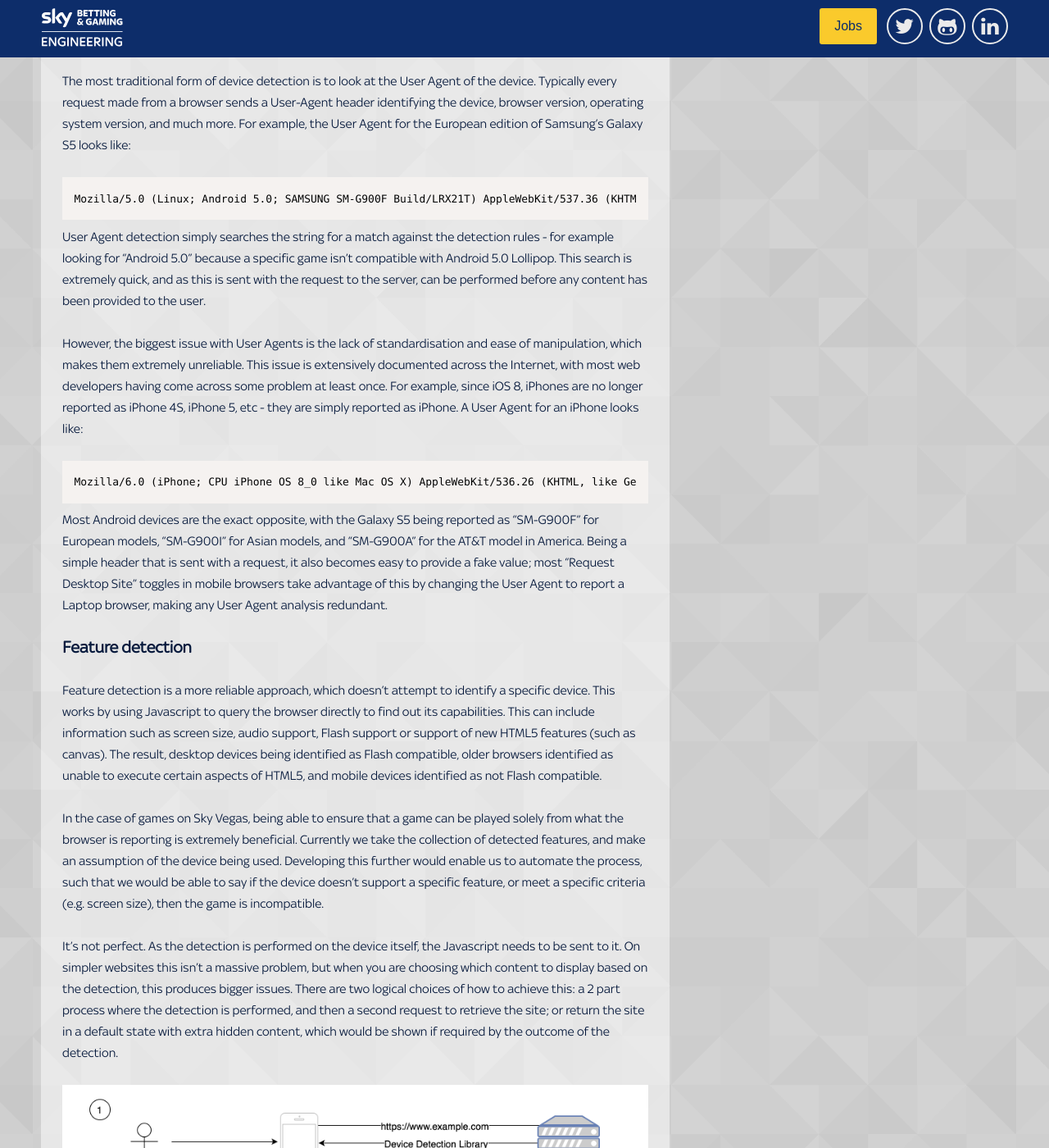
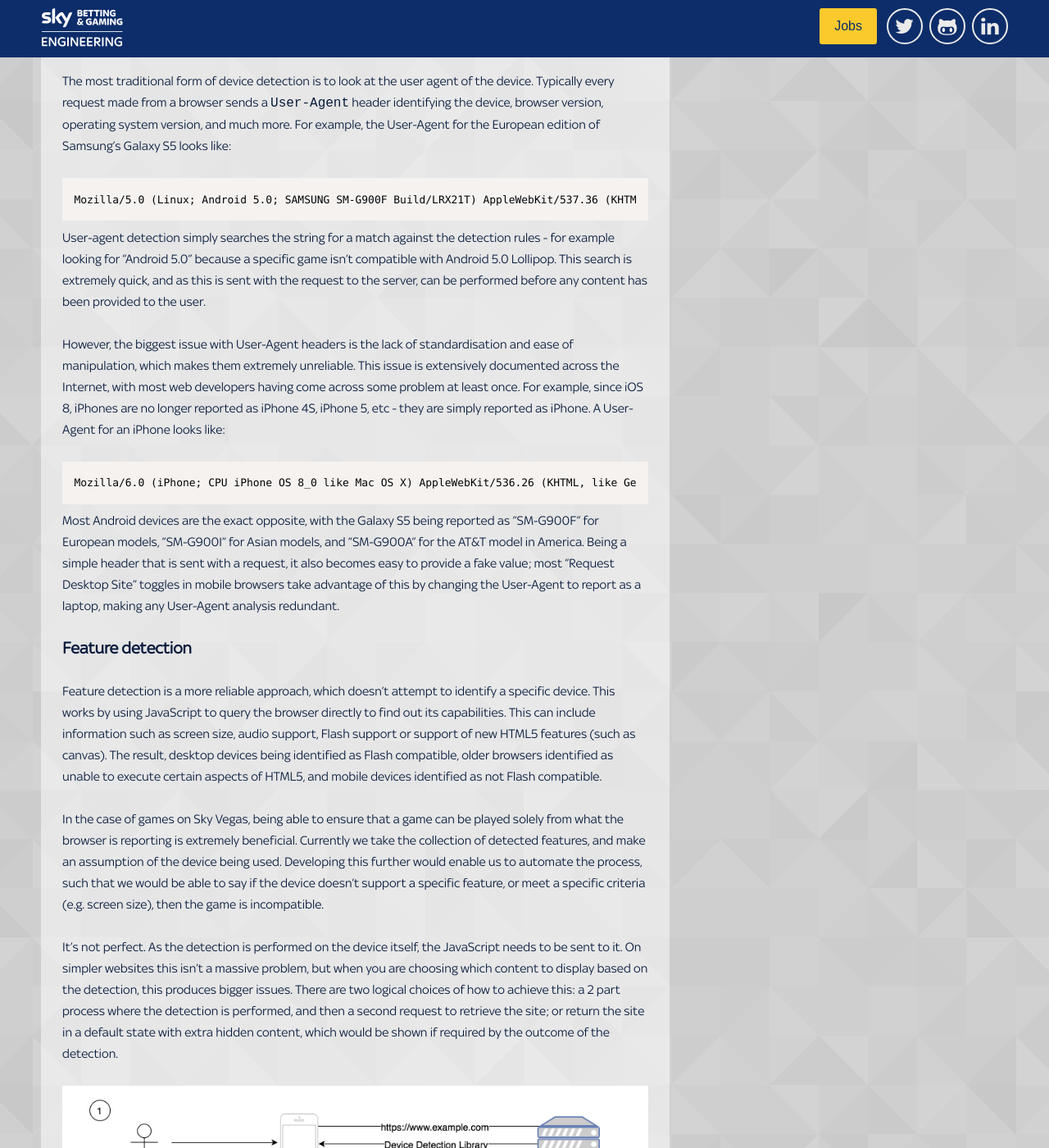
Before and after one commit to skybet/skybet.github.io, a Jekyll site: the page built from _posts/2016-06-16-why-is-device-detection-hard.md, in a window 1280 px wide and 1400 px high, scrolled down 2696 px. Shown: the whole window at 82% size. Built offline with Jekyll 4.4.1, drawn with Linux system fonts in a browser that asks for light colours; nearby versions of some CDN libraries; some web fonts are replaced; comment, search, counter and statistics services are not loaded; some of the changed text lies outside the part shown.

Commit message:
Minor grammar tidy

````diff
--- a/_posts/2016-06-16-why-is-device-detection-hard.md
+++ b/_posts/2016-06-16-why-is-device-detection-hard.md
@@ -13,15 +13,15 @@
 
 ## Introduction
 
-Long gone are the days of sitting down at a desktop computer, pressing connect on the dial-up prompt and listening to those dings and hisses as the computer negotiates its Internet connection. As a society, we are now very rarely disconnected from the Internet; from phones in our pockets, to smart TVs and various other Internet of Things devices. But all of these devices are very different, and we demand consistency and usability no matter which device we use. We don’t want to see a website causing our phone to grind to a halt because of all of its animations. Likewise, we don’t want to see a horribly scaled up mobile layout when browsing on a laptop, with buttons bigger than your hand. All this demand for a great experience regardless of what device we happen to be using poses some big challenges - the biggest of which is device detection.
+Long gone are the days of sitting down at a desktop computer, pressing connect on the dial-up prompt and listening to those dings and hisses as the computer negotiates its Internet connection. As a society, we are now very rarely disconnected from the Internet; from phones in our pockets, to smart TVs and various other Internet of Things devices. But all of these devices are very different, and we demand consistency and usability no matter which device we use. We don't want to see a website causing our phone to grind to a halt because of all of its animations. Likewise, we don't want to see a horribly scaled up mobile layout when browsing on a laptop, with buttons bigger than your hand. All this demand for a great experience regardless of what device we happen to be using poses some big challenges - the biggest of which is device detection.
 
 ## Why do we need device detection?
 
-The millions of different devices out there, all with different processors, operating systems, browsers, screen sizes, etc, make it a nightmare for displaying appropriate content to users. When it comes to displaying content on these devices, there is no one size fits all. The content you display needs to be fluid, adapting to the type of device it is on. Making wide horizontal menus into “burger” menus, or selecting crystal clear high resolution retina images as opposed to standard resolution ones, are a couple of examples of fluid content you’ll recognise from browsing the web. Adding, changing and hiding content is only possible thanks to device detection. But it’s role can be much more than simple visual changes, it can be used to choose differing technologies depending on the device you are using.
+The millions of different devices out there, all with different processors, operating systems, browsers, screen sizes, etc, make it a nightmare for displaying appropriate content to users. When it comes to displaying content on these devices, there is no one size fits all. The content you display needs to be fluid, adapting to the type of device it is on. Making wide horizontal menus into "burger" menus, or selecting crystal clear high resolution retina images as opposed to standard resolution ones, are a couple of examples of fluid content you'll recognise from browsing the web. Adding, changing and hiding content is only possible thanks to device detection. But its role can be much more than simple visual changes; it can be used to choose differing technologies depending on the device you are using.
 
 ### Sky Vegas
 
-The games on Sky Vegas are a great example of this. Some of our games are based on the ageing Adobe Flash platform, while others use the more modern standard, HTML5. Most portable devices (such as Apple iOS devices) have never supported Flash, or in the case of Google’s Android that has [dropped its support](http://www.gsmarena.com/adobe_flash_player_to_drop_out_of_the_google_play_store_today-news-4648.php). It is also slowly being phased out from desktop browsers, with [Mozilla Firefox disabling](https://addons.mozilla.org/en-GB/firefox/blocked/p946) it by default in July 2015 due to security concerns, and most recently (May 2016) [Google have announced](http://fortune.com/2016/05/16/google-chrome-adobe-flash/) they are beginning to phase out Flash, opting to launch HTML5 video by default in Google Chrome.
+The games on Sky Vegas are a great example of this. Some of our games are based on the ageing Adobe Flash platform, while others use the more modern standard, HTML5. Most portable devices (such as Apple iOS devices) have never supported Flash, or in the case of Google's Android that has [dropped its support](http://www.gsmarena.com/adobe_flash_player_to_drop_out_of_the_google_play_store_today-news-4648.php). It is also slowly being phased out from desktop browsers, with [Mozilla Firefox disabling](https://addons.mozilla.org/en-GB/firefox/blocked/p946) it by default in July 2015 due to security concerns, and most recently (May 2016) [Google have announced](http://fortune.com/2016/05/16/google-chrome-adobe-flash/) they are beginning to phase out Flash, opting to launch HTML5 video by default in Google Chrome.
 
 ![Flash disabled](/images/device-detection/flash.png)
 
@@ -29,63 +29,63 @@
 
 Sometimes a more detailed view of a device is needed. For example, some of our newer games on Sky Vegas are too processor intensive to run on older devices - spins stutter, the game is completely unplayable, or in extreme cases cause the device to freeze. New software versions can also play havoc with our games, where changes in the way they are rendered in the browser mean it could be unplayable until fixed.
 
-Our internal games testing team spends a great deal of time identifying which games are unable to be played on which devices. This report forms the basis for our blacklist rules, which describe the operating system, device name, and browser a certain game isn’t compatible with. Utilising detailed device detection we can ensure users get the best experience possible on whatever device they use.
+Our internal games testing team spends a great deal of time identifying which games are unable to be played on which devices. This report forms the basis for our blacklist rules, which describe the operating system, device name, and browser a certain game isn't compatible with. Utilising detailed device detection we can ensure users get the best experience possible on whatever device they use.
 
 ## Device detection techniques
 
 ### User agent analysis
 
-The most traditional form of device detection is to look at the User Agent of the device. Typically every request made from a browser sends a User-Agent header identifying the device, browser version, operating system version, and much more. For example, the User Agent for the European edition of Samsung’s Galaxy S5 looks like:
+The most traditional form of device detection is to look at the user agent of the device. Typically every request made from a browser sends a `User-Agent` header identifying the device, browser version, operating system version, and much more. For example, the User-Agent for the European edition of Samsung's Galaxy S5 looks like:
 
 ```
 Mozilla/5.0 (Linux; Android 5.0; SAMSUNG SM-G900F Build/LRX21T) AppleWebKit/537.36 (KHTML, like Gecko) SamsungBrowser/4.0 Chrome/44.0.2403.133 Mobile Safari/537.36
 ```
 
-User Agent detection simply searches the string for a match against the detection rules - for example looking for “Android 5.0” because a specific game isn’t compatible with Android 5.0 Lollipop. This search is extremely quick, and as this is sent with the request to the server, can be performed before any content has been provided to the user.
+User-agent detection simply searches the string for a match against the detection rules - for example looking for "Android 5.0" because a specific game isn't compatible with Android 5.0 Lollipop. This search is extremely quick, and as this is sent with the request to the server, can be performed before any content has been provided to the user.
 
-However, the biggest issue with User Agents is the lack of standardisation and ease of manipulation, which makes them extremely unreliable. This issue is extensively documented across the Internet, with most web developers having come across some problem at least once. For example, since iOS 8, iPhones are no longer reported as iPhone 4S, iPhone 5, etc - they are simply reported as iPhone. A User Agent for an iPhone looks like:
+However, the biggest issue with User-Agent headers is the lack of standardisation and ease of manipulation, which makes them extremely unreliable. This issue is extensively documented across the Internet, with most web developers having come across some problem at least once. For example, since iOS 8, iPhones are no longer reported as iPhone 4S, iPhone 5, etc - they are simply reported as iPhone. A User-Agent for an iPhone looks like:
 
 ```
 Mozilla/6.0 (iPhone; CPU iPhone OS 8_0 like Mac OS X) AppleWebKit/536.26 (KHTML, like Gecko) Version/8.0 Mobile/10A5376e Safari/8536.25
 ```
 
-Most Android devices are the exact opposite, with the Galaxy S5 being reported as "SM-G900F" for European models, "SM-G900I" for Asian models, and "SM-G900A" for the AT&T model in America. Being a simple header that is sent with a request, it also becomes easy to provide a fake value; most “Request Desktop Site” toggles in mobile browsers take advantage of this by changing the User Agent to report a Laptop browser, making any User Agent analysis redundant.
+Most Android devices are the exact opposite, with the Galaxy S5 being reported as "SM-G900F" for European models, "SM-G900I" for Asian models, and "SM-G900A" for the AT&T model in America. Being a simple header that is sent with a request, it also becomes easy to provide a fake value; most "Request Desktop Site" toggles in mobile browsers take advantage of this by changing the User-Agent to report as a laptop, making any User-Agent analysis redundant.
 
 ### Feature detection
 
-Feature detection is a more reliable approach, which doesn't attempt to identify a specific device. This works by using Javascript to query the browser directly to find out its capabilities. This can include information such as screen size, audio support, Flash support or support of new HTML5 features (such as canvas). The result, desktop devices being identified as Flash compatible, older browsers identified as unable to execute certain aspects of HTML5, and mobile devices identified as not Flash compatible.
+Feature detection is a more reliable approach, which doesn't attempt to identify a specific device. This works by using JavaScript to query the browser directly to find out its capabilities. This can include information such as screen size, audio support, Flash support or support of new HTML5 features (such as canvas). The result, desktop devices being identified as Flash compatible, older browsers identified as unable to execute certain aspects of HTML5, and mobile devices identified as not Flash compatible.
 
-In the case of games on Sky Vegas, being able to ensure that a game can be played solely from what the browser is reporting is extremely beneficial. Currently we take the collection of detected features, and make an assumption of the device being used. Developing this further would enable us to automate the process, such that we would be able to say if the device doesn’t support a specific feature, or meet a specific criteria (e.g. screen size), then the game is incompatible.
+In the case of games on Sky Vegas, being able to ensure that a game can be played solely from what the browser is reporting is extremely beneficial. Currently we take the collection of detected features, and make an assumption of the device being used. Developing this further would enable us to automate the process, such that we would be able to say if the device doesn't support a specific feature, or meet a specific criteria (e.g. screen size), then the game is incompatible.
 
-It's not perfect. As the detection is performed on the device itself, the Javascript needs to be sent to it. On simpler websites this isn’t a massive problem, but when you are choosing which content to display based on the detection, this produces bigger issues. There are two logical choices of how to achieve this: a 2 part process where the detection is performed, and then a second request to retrieve the site; or return the site in a default state with extra hidden content, which would be shown if required by the outcome of the detection.
+It's not perfect. As the detection is performed on the device itself, the JavaScript needs to be sent to it. On simpler websites this isn't a massive problem, but when you are choosing which content to display based on the detection, this produces bigger issues. There are two logical choices of how to achieve this: a 2 part process where the detection is performed, and then a second request to retrieve the site; or return the site in a default state with extra hidden content, which would be shown if required by the outcome of the detection.
 
 ![Feature Detection Client Side Options](/images/device-detection/feature_detection.png)
 
-The former makes sure that the content returned to the device is fully optimised for the device you are using, but creates a delay per request to work out the device, then retrieve the content. If this fails the user will be left with a completely blank page, which is not a good user experience. The biggest downside of the latter option is that a potentially large portion of content will be returned to the user’s device that is never needed. This wasted effort is amplified in the land of mobile devices, where data usage limits and varying network speeds impact the transfer of data.
+The former makes sure that the content returned to the device is fully optimised for the device you are using, but creates a delay per request to work out the device, then retrieve the content. If this fails the user will be left with a completely blank page, which is not a good user experience. The biggest downside of the latter option is that a potentially large portion of content will be returned to the user's device that is never needed. This wasted effort is amplified in the land of mobile devices, where data usage limits and varying network speeds impact the transfer of data.
 
 ## The hybrid approach
 
-Because both User Agent analysis and Feature Detection are unreliable on their own, most  solutions look at using a hybrid approach, tailored towards their individual needs - this tends to use a combination User Agent analysis, Feature Detection, and modern browser technologies. We can use these technologies to decide whether to provide a retina (e.g. iPhone 4 or better) resolution image, or to save bandwidth by returning a standard resolution image by using the new HTML5 [srcset](https://developer.mozilla.org/en-US/docs/Web/HTML/Element/img#Example_3_Using_the_srcset_attribute) attribute.
+Because both User-Agent analysis and feature detection are unreliable on their own, most solutions look at using a hybrid approach, tailored towards their individual needs - this tends to use a combination of User-Agent analysis, feature detection, and modern browser technologies. We can use these technologies to decide whether to provide a retina (e.g. iPhone 4 or better) resolution image, or to save bandwidth by returning a standard resolution image by using the new HTML5 [srcset](https://developer.mozilla.org/en-US/docs/Web/HTML/Element/img#Example_3_Using_the_srcset_attribute) attribute.
 
 ```
 <img class="tile__inner-mouseout" src="king-kong-cash.jpg" srcset="king-kong-cash.jpg 1x, king-kong-cash-retina.jpg 2x" alt="King Kong Cash">
 ```
 
-This is a new attribute for the standard HTML `<img>` tag, allowing the browser to decide which image to load depending on the pixel density of the device. When it comes to iOS devices (with their limited User Agents) a hybrid approach is the only solution that has a chance of successfully detecting these devices, but is not 100% perfect.
+This is a new attribute for the standard HTML `<img>` tag, allowing the browser to decide which image to load depending on the pixel density of the device. When it comes to iOS devices (with their limited User-Agents) a hybrid approach is the only solution that has a chance of successfully detecting these devices, but is not 100% perfect.
 
 To illustrate how a hybrid approach works, let's take the following scenario. User Agent analysis can reveal a device is an iPhone running iOS from the `iPhone OS 8_0 like Mac OS X` part. Feature detection on the device is then able to determine the screen resolution by looking at the browser reported `window.screen`. In the case of an iPhone 5 this would be 568 pixels for the largest dimension. Even with this level of detection, we still cannot identify if it is an iPhone 5C, iPhone 5 or iPhone 5S.
 
 ![iPads](/images/device-detection/ipads.jpg)
 
-Another case that is extremely well documented and troublesome is the case of the iPad Mini and iPad 2. Both these devices have the same resolution and processor. The main difference is the form factor, with the iPad Mini being a 7” tablet, and the iPad 2 being 10”. Despite being so similar, we have seen cases where a game works fine on one device, but causes the other to completely freeze.
+Another case that is extremely well documented and troublesome is the case of the iPad Mini and iPad 2. Both these devices have the same resolution and processor. The main difference is the form factor, with the iPad Mini being a 7" tablet, and the iPad 2 being 10". Despite being so similar, we have seen cases where a game works fine on one device, but causes the other to completely freeze.
 
-Another consideration for device detection (especially in the case of a hybrid approach which may be quite an intensive process) is whether performing detection every time a page is loaded is actually necessary. At the end of the day, the device isn’t going to change between requests. The solution that has been quite widely adopted is to use a cookie to store the device detection information.
+Another consideration for device detection (especially in the case of a hybrid approach which may be quite an intensive process) is whether performing detection every time a page is loaded is actually necessary. At the end of the day, the device isn't going to change between requests. The solution that has been quite widely adopted is to use a cookie to store the device detection information.
 
 However, this is where things can get a bit sticky, especially regarding big software updates like operating system upgrades. Generally you backup all the information from your device before the update, which can include cookies. Next time you visit the site (after the upgrade), your device reports that it is running the old iOS version instead of what you are actually running, which could result in a negative experience.
 
 ## The 3rd party approach
 
-The process of taking a device and producing a successful detection solution is a time consuming process. You have to use each device individually to establish a set of unique criteria that match it, and no others. New devices are frequently being introduced which, when combined with new software releases, means this process needs to be undertaken often - this means additional overhead for maintaining a device detection library. To this end, a number of 3rd Party solutions are available to assist in the device detection process, especially to minimise the overhead of maintaining your own library. As a dedicated service, updates are prioritised to ensure that all customers are provided with the best solution as quickly as possible. However, in the unpredictable world of technology, these solutions are still not perfect for this quest.
+The process of taking a device and producing a successful detection solution is a time consuming process. You have to use each device individually to establish a set of unique criteria that match it, and no others. New devices are frequently being introduced which, when combined with new software releases, means this process needs to be undertaken often - this means additional overhead for maintaining a device detection library. To this end, a number of third-party solutions are available to assist in the device detection process, especially to minimise the overhead of maintaining your own library. As a dedicated service, updates are prioritised to ensure that all customers are provided with the best solution as quickly as possible. However, in the unpredictable world of technology, these solutions are still not perfect for this quest.
 
 ### WURFL
 
@@ -97,14 +97,14 @@
 
 ## The Sky Vegas approach
 
-On Sky Vegas we utilise a hybrid approach to device detection, to allow us to detect the largest number of devices. When you visit the site from a mobile device, we filter the list of games using the User Agent to remove any Flash games, or select the HTML5 equivalents. Next we attempt to detect the device looking at the User Agent, screen pixel density and screen dimensions to produce a friendly device name, e.g. Apple iPhone 6 Plus. The friendly name is then matched against the blacklist rules for a game, and hidden if incompatible. As new incompatibilities are spotted, they can be added to the blacklist rules for existing devices.
+On Sky Vegas we utilise a hybrid approach to device detection, to allow us to detect the largest number of devices. When you visit the site from a mobile device, we filter the list of games using the User-Agent to remove any Flash games, or select the HTML5 equivalents. Next we attempt to detect the device looking at the User-Agent, screen pixel density and screen dimensions to produce a friendly device name, e.g. Apple iPhone 6 Plus. The friendly name is then matched against the blacklist rules for a game, and hidden if incompatible. As new incompatibilities are spotted, they can be added to the blacklist rules for existing devices.
 
-The approach works well for a large percentage of the time. But when we have a brand new device, the process becomes more long winded. We have to develop a process to uniquely identify the device, which may be as simple as a specific screen dimension, or in the case of the iPad 2 and iPad Mini situation, can lead us down a massive rabbit hole. Before we have our unique detection method, we use a generic label using any information in the User Agent. This results in a generic label such as ‘Generic Android Phone’.
+The approach works well for a large percentage of the time. But when we have a brand new device, the process becomes more long-winded. We have to develop a process to uniquely identify the device, which may be as simple as a specific screen dimension, or in the case of the iPad 2 and iPad Mini situation, can lead us down a massive rabbit hole. Before we have our unique detection method, we use a generic label using any information in the User Agent. This results in a generic label such as 'Generic Android Phone'.
 
 ## Conclusion
 
-Device detection is hard, and it’s not about to get any easier. Apple stands firm in reducing the amount of information presented to servers about the device you are using, and with good reason. They state that you should provide a single consistent user experience for all users, regardless of the phone they are using. When simply providing website content to users, this is a realistically achievable goal - but when creating new processor intensive content for users that may rely on the latest features of modern browsers, this is incredibly challenging.
+Device detection is hard, and it's not about to get any easier. Apple stands firm in reducing the amount of information presented to servers about the device you are using, and with good reason. They state that you should provide a single consistent user experience for all users, regardless of the phone they are using. When simply providing website content to users, this is a realistically achievable goal - but when creating new processor-intensive content for users that may rely on the latest features of modern browsers, this is incredibly challenging.
 
 If the method of declaring what device you are using was standardised (something the industry is screaming for), this would allow for a much better experience when browsing the web. Arguments against simplifying device detection include security and privacy concerns over this extra data being broadcast to the world, where attackers can use known exploits in the software version you are using.
 
-If there is one thing to remember, it's that device detection is hard, it isn’t going to get any easier, and it's going to be a thorn in our side for the foreseeable future.
+If there is one thing to remember, it's that device detection is hard, it isn't going to get any easier, and it's going to be a thorn in our side for the foreseeable future.
````
